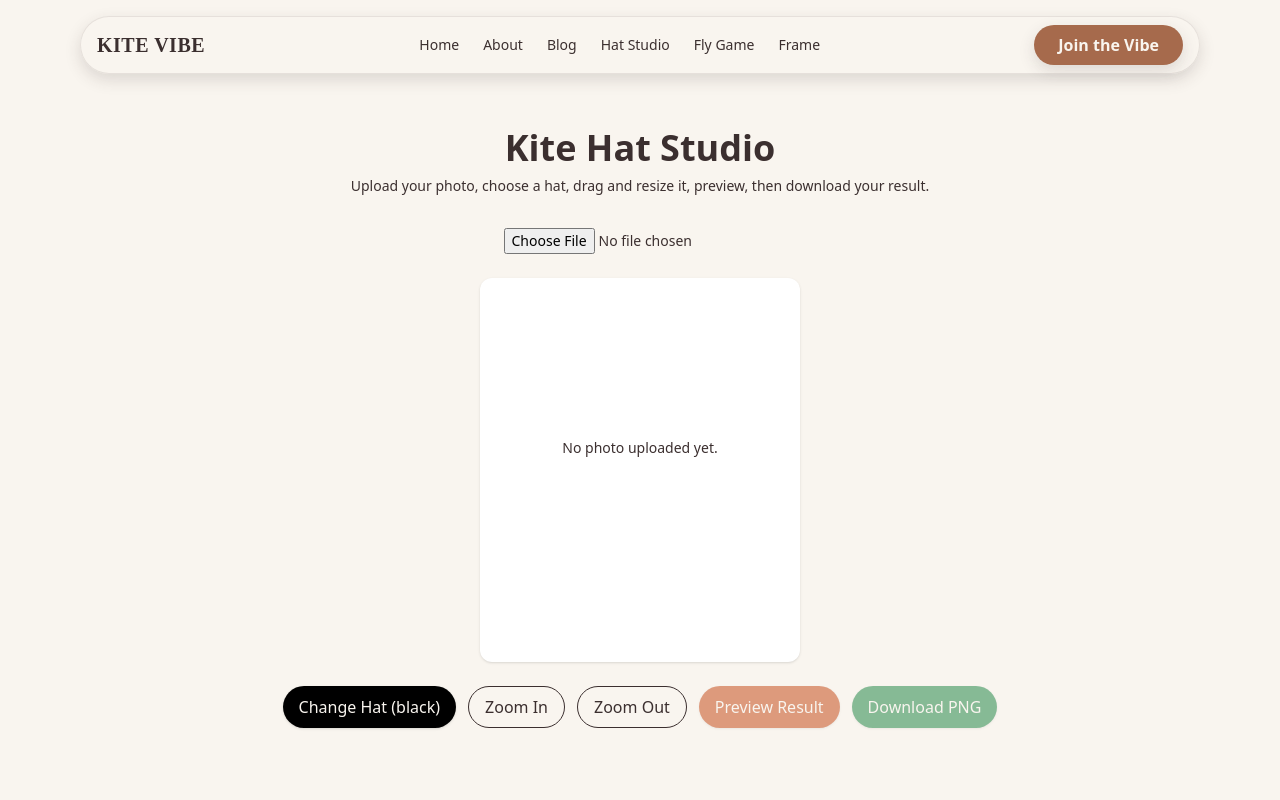
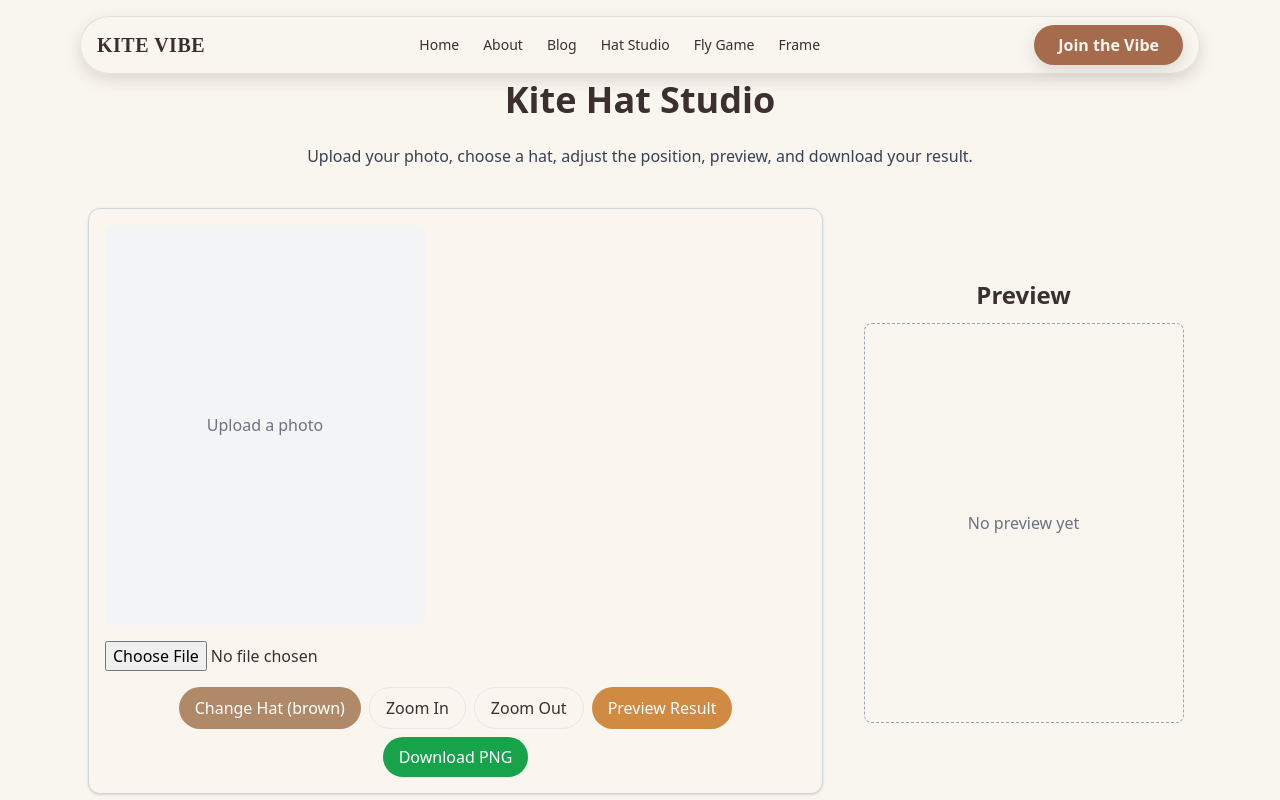
Before and after one commit to apdsdotcom-gif/kitevibe, a Next.js app: page /hat-studio in a window 1280 px wide. Shown: the top 800 px of the page. Built offline with nearby package versions, Linux system fonts and the light colour scheme.

Commit message:
Update page.tsx

```diff
--- a/app/hat-studio/page.tsx
+++ b/app/hat-studio/page.tsx
@@ -1,31 +1,23 @@
 "use client";
-
-import { useRef, useState } from "react";
-import Image from "next/image";
+import { useState, useRef, useEffect } from "react";
 
 export default function HatStudio() {
-  const [photoDataURL, setPhotoDataURL] = useState<string | null>(null);
-  const [hat, setHat] = useState<"black" | "brown">("black");
+  const [photoURL, setPhotoURL] = useState<string | null>(null);
+  const [hatType, setHatType] = useState<"brown" | "black">("brown");
   const [scale, setScale] = useState(1);
   const [offset, setOffset] = useState({ x: 0, y: 0 });
   const [dragging, setDragging] = useState(false);
   const [dragStart, setDragStart] = useState({ x: 0, y: 0 });
   const [previewURL, setPreviewURL] = useState<string | null>(null);
 
-  const photoImgRef = useRef<HTMLImageElement | null>(null);
-  const hatImgRef = useRef<HTMLImageElement | null>(null);
+  const photoRef = useRef<HTMLImageElement | null>(null);
+  const hatRef = useRef<HTMLImageElement | null>(null);
 
-  // Upload user photo
   const handleUpload = (e: React.ChangeEvent<HTMLInputElement>) => {
     const file = e.target.files?.[0];
-    if (file) {
-      const reader = new FileReader();
-      reader.onload = () => setPhotoDataURL(reader.result as string);
-      reader.readAsDataURL(file);
-    }
+    if (file) setPhotoURL(URL.createObjectURL(file));
   };
 
-  // Drag hat
   const handleMouseDown = (e: React.MouseEvent<HTMLDivElement>) => {
     setDragging(true);
     setDragStart({ x: e.clientX - offset.x, y: e.clientY - offset.y });
@@ -33,163 +25,143 @@ export default function HatStudio() {
 
   const handleMouseMove = (e: React.MouseEvent<HTMLDivElement>) => {
     if (!dragging) return;
-    setOffset({ x: e.clientX - dragStart.x, y: e.clientY - dragStart.y });
+    setOffset({
+      x: e.clientX - dragStart.x,
+      y: e.clientY - dragStart.y,
+    });
   };
 
   const handleMouseUp = () => setDragging(false);
 
-  // Generate preview
+  const handleZoom = (direction: "in" | "out") => {
+    setScale((prev) => Math.max(0.5, Math.min(2, prev + (direction === "in" ? 0.1 : -0.1))));
+  };
+
+  const handleChangeHat = () => {
+    setHatType((prev) => (prev === "brown" ? "black" : "brown"));
+  };
+
   const handlePreview = () => {
-    const photo = photoImgRef.current;
-    const hatEl = hatImgRef.current;
-    if (!photo || !hatEl) return;
+    const photo = photoRef.current;
+    const hat = hatRef.current;
+    if (!photo || !hat) return;
 
     const canvas = document.createElement("canvas");
     const ctx = canvas.getContext("2d");
     if (!ctx) return;
 
-    const displayWidth = photo.clientWidth;
-    const displayHeight = photo.clientHeight;
-    canvas.width = displayWidth;
-    canvas.height = displayHeight;
+    const width = photo.width;
+    const height = photo.height;
+    canvas.width = width;
+    canvas.height = height;
 
-    // Draw the uploaded photo
-    ctx.drawImage(photo, 0, 0, displayWidth, displayHeight);
+    ctx.drawImage(photo, 0, 0, width, height);
 
-    // Match hat position and scale from preview
-    const hatWidth = hatEl.width * scale;
-    const hatHeight = hatEl.height * scale;
-    const hatX = displayWidth / 2 - hatWidth / 2 + offset.x;
-    const hatY = displayHeight * 0.25 + offset.y;
+    const hatWidth = hat.width * scale;
+    const hatHeight = hat.height * scale;
+    const x = width / 2 - hatWidth / 2 + offset.x;
+    const y = height / 2 - hatHeight / 2 + offset.y;
+    ctx.drawImage(hat, x, y, hatWidth, hatHeight);
 
-    ctx.drawImage(hatEl, hatX, hatY, hatWidth, hatHeight);
-
-    const dataURL = canvas.toDataURL("image/png");
-    setPreviewURL(dataURL);
+    const resultURL = canvas.toDataURL("image/png");
+    setPreviewURL(resultURL);
   };
 
-  // Download from preview
   const handleDownload = () => {
     if (!previewURL) return;
     const link = document.createElement("a");
-    link.download = "kite_hat_result.png";
     link.href = previewURL;
+    link.download = "kite-hat-result.png";
     link.click();
   };
 
   return (
-    <main className="min-h-screen bg-cream text-brown px-4 pt-28 md:pt-32 pb-16 transition-all">
-      <div className="max-w-3xl mx-auto text-center">
-        <h1 className="font-playfair text-4xl font-bold mb-2">Kite Hat Studio</h1>
-        <p className="text-sm mb-8">
-          Upload your photo, choose a hat, drag and resize it, preview, then download your result.
+    <main className="max-w-6xl mx-auto px-6 py-20">
+      <h1 className="text-4xl font-bold text-center mb-6 font-playfair">Kite Hat Studio</h1>
+      <p className="text-center mb-10 text-gray-700">
+        Upload your photo, choose a hat, adjust the position, preview, and download your result.
       </p>
 
-        {/* Upload Photo */}
-        <input
-          type="file"
-          accept="image/*"
-          onChange={handleUpload}
-          className="mb-6 text-sm"
-        />
-
-        {/* Preview Area */}
+      <div className="flex flex-col md:flex-row gap-8 justify-center">
+        {/* Left side: Editor */}
         <div
-          className="relative mx-auto w-80 h-96 bg-white rounded-xl overflow-hidden shadow cursor-pointer select-none"
+          className="relative border border-gray-300 rounded-xl p-4 shadow bg-[#FAF5EE]"
           onMouseDown={handleMouseDown}
           onMouseMove={handleMouseMove}
           onMouseUp={handleMouseUp}
-          onMouseLeave={handleMouseUp}
         >
-          {photoDataURL ? (
+          {photoURL ? (
             <>
               <img
-                ref={photoImgRef}
-                src={photoDataURL}
-                alt="Uploaded"
-                className="absolute inset-0 w-full h-full object-cover"
+                ref={photoRef}
+                src={photoURL}
+                alt="uploaded"
+                className="w-[320px] h-[400px] object-cover rounded-md"
               />
-
-              <div
+              <img
+                ref={hatRef}
+                src={`/images/hat-${hatType}.png`}
+                alt="hat"
+                className="absolute left-1/2 top-1/2"
                 style={{
-                  position: "absolute",
-                  top: "25%",
-                  left: "50%",
                   transform: `translate(-50%, -50%) translate(${offset.x}px, ${offset.y}px) scale(${scale})`,
-                  transition: dragging ? "none" : "transform 0.1s ease-out",
+                  width: "200px",
+                  pointerEvents: "none",
                 }}
-              >
-                <Image
-                  ref={hatImgRef}
-                  src={`/images/hat-${hat}.png`}
-                  alt="Hat"
-                  width={180}
-                  height={180}
-                  draggable={false}
-                  className="pointer-events-none select-none"
               />
-              </div>
             </>
           ) : (
-            <p className="text-sm text-brown mt-40">No photo uploaded yet.</p>
+            <div className="w-[320px] h-[400px] flex items-center justify-center bg-gray-100 rounded-md text-gray-500">
+              Upload a photo
+            </div>
           )}
-        </div>
 
-        {/* Control Buttons */}
-        <div className="flex justify-center gap-3 mt-6 flex-wrap">
+          <input type="file" accept="image/*" onChange={handleUpload} className="mt-4" />
+          <div className="mt-4 flex flex-wrap gap-2 justify-center">
             <button
-            onClick={() => setHat(hat === "black" ? "brown" : "black")}
-            className={`px-4 py-2 rounded-full shadow hover:opacity-90 transition ${
-              hat === "brown"
-                ? "bg-[#7b4b2a] text-cream"
-                : "bg-black text-cream"
+              onClick={handleChangeHat}
+              className={`px-4 py-2 rounded-full text-white ${
+                hatType === "brown" ? "bg-[#B08968]" : "bg-black"
               }`}
             >
-            Change Hat ({hat})
+              Change Hat ({hatType})
             </button>
-
-          <button
-            onClick={() => setScale((s) => Math.min(2.5, s + 0.1))}
-            className="px-4 py-2 bg-cream border border-brown rounded-full hover:bg-brown hover:text-cream transition"
-          >
+            <button onClick={() => handleZoom("in")} className="px-4 py-2 border rounded-full">
               Zoom In
             </button>
-
-          <button
-            onClick={() => setScale((s) => Math.max(0.5, s - 0.1))}
-            className="px-4 py-2 bg-cream border border-brown rounded-full hover:bg-brown hover:text-cream transition"
-          >
+            <button onClick={() => handleZoom("out")} className="px-4 py-2 border rounded-full">
               Zoom Out
             </button>
-
             <button
               onClick={handlePreview}
-            disabled={!photoDataURL}
-            className="px-4 py-2 bg-orange-700 text-cream rounded-full shadow hover:bg-orange-800 transition disabled:opacity-50"
+              className="px-4 py-2 rounded-full bg-[#D18A42] text-white hover:opacity-90"
             >
               Preview Result
             </button>
-
             <button
               onClick={handleDownload}
-            disabled={!previewURL}
-            className="px-4 py-2 bg-green-700 text-cream rounded-full shadow hover:bg-green-800 transition disabled:opacity-50"
+              className="px-4 py-2 rounded-full bg-green-600 text-white hover:opacity-90"
             >
               Download PNG
             </button>
           </div>
+        </div>
 
-        {/* Final Preview */}
-        {previewURL && (
-          <div className="mt-10">
-            <h2 className="font-playfair text-2xl mb-3">Preview</h2>
+        {/* Right side: Preview */}
+        <div className="flex flex-col items-center justify-center w-[340px]">
+          <h2 className="text-2xl font-semibold font-playfair mb-3">Preview</h2>
+          {previewURL ? (
             <img
               src={previewURL}
-              alt="Preview Result"
-              className="mx-auto rounded-xl shadow-md w-72 h-auto border border-brown"
+              alt="Preview"
+              className="w-[320px] h-[400px] object-cover rounded-lg shadow-lg"
             />
+          ) : (
+            <div className="w-[320px] h-[400px] flex items-center justify-center border border-dashed border-gray-400 text-gray-500 rounded-lg">
+              No preview yet
             </div>
           )}
+        </div>
       </div>
     </main>
   );
```
Lines whose indentation alone changed are shown as unchanged.
